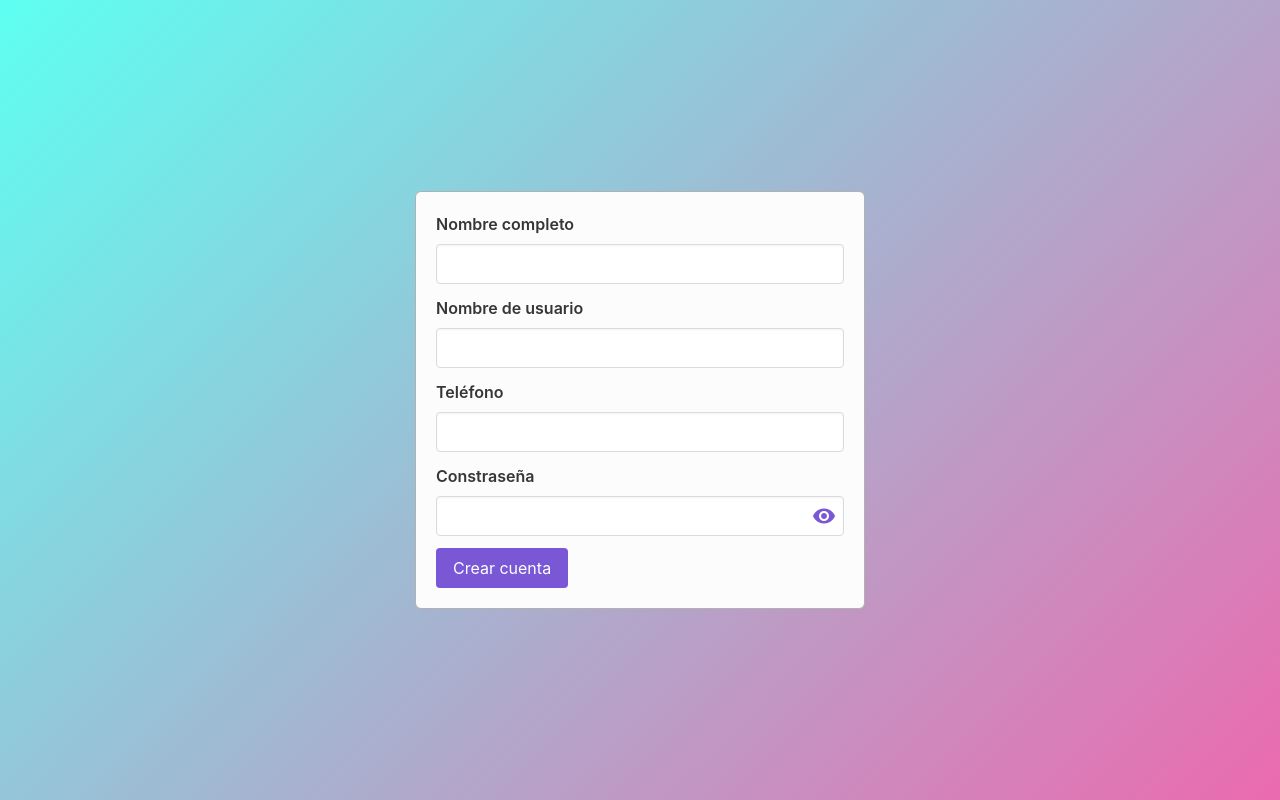
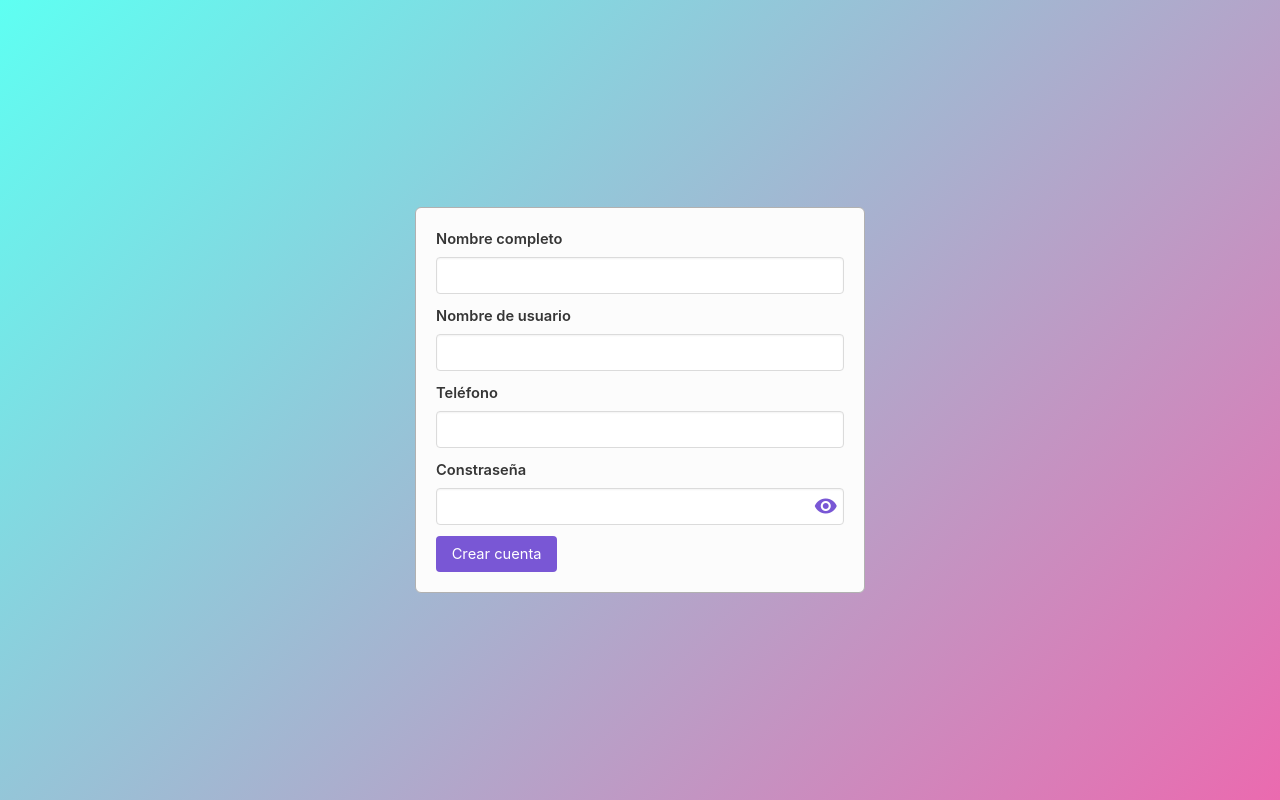
Before and after one commit to LuisHCK/adm2, a Vue app: page /registration in a window 1280 px wide. Built offline with nearby package versions, Linux system fonts and the light colour scheme.

Commit message:
Reduce font size

```diff
--- a/src/App.vue
+++ b/src/App.vue
@@ -23,7 +23,7 @@ export default {
 
 <style lang="scss">
 html {
-  font-size: 11pt;
+  font-size: 11pt !important;
 }
 
 body {
```
